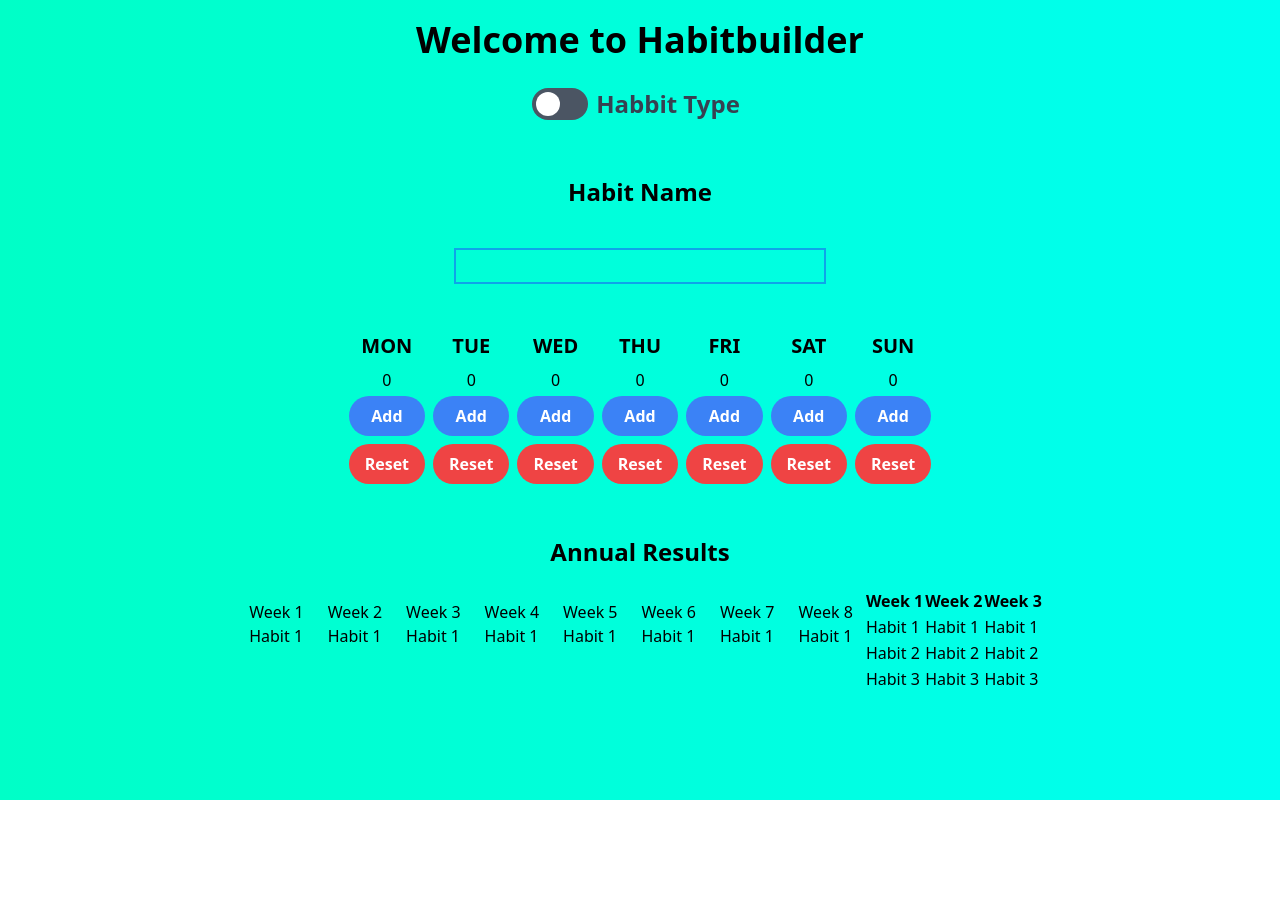
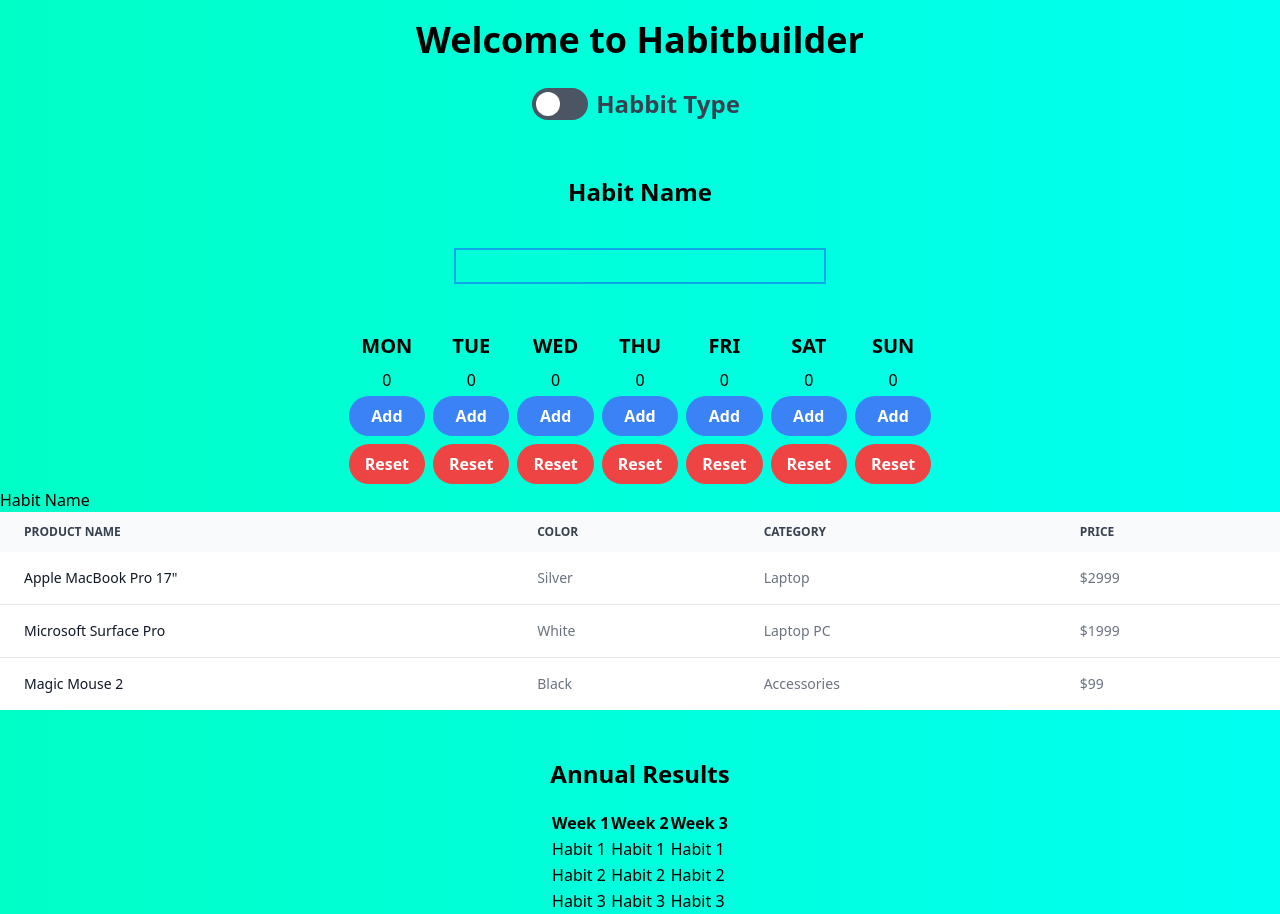
Before and after one commit to robonafisi/react-testing, a React (Create React App) app: page / in a window 1280 px wide. Before the commit the page ends 800 px from the top, so only its background shows below. Built offline with nearby package versions, Linux system fonts and the light colour scheme.

Commit message:
Adding a new table style

```diff
--- a/src/App.js
+++ b/src/App.js
@@ -6,7 +6,7 @@
 function App() {
 
   const [habittype, setHabittype] = useState(false);
-  const [habitname, setHabitname] = useState("");
+  const [habitname, setHabitname] = useState("Habit Name");
   const [moncount, setMoncount] = useState(0);
   const [tuecount, setTuecount] = useState(0);
   const [wedcount, setWedcount] = useState(0);
@@ -80,18 +80,83 @@
         <div>
           <p>{habitname}</p>
         </div>
+
+
+
+
+<div class="relative overflow-x-auto">
+    <table class="w-full text-sm text-left text-gray-500 dark:text-gray-400">
+        <thead class="text-xs text-gray-700 uppercase bg-gray-50 dark:bg-gray-700 dark:text-gray-400">
+            <tr>
+                <th scope="col" class="px-6 py-3">
+                    Product name
+                </th>
+                <th scope="col" class="px-6 py-3">
+                    Color
+                </th>
+                <th scope="col" class="px-6 py-3">
+                    Category
+                </th>
+                <th scope="col" class="px-6 py-3">
+                    Price
+                </th>
+            </tr>
+        </thead>
+        <tbody>
+            <tr class="bg-white border-b dark:bg-gray-800 dark:border-gray-700">
+                <th scope="row" class="px-6 py-4 font-medium text-gray-900 whitespace-nowrap dark:text-white">
+                    Apple MacBook Pro 17"
+                </th>
+                <td class="px-6 py-4">
+                    Silver
+                </td>
+                <td class="px-6 py-4">
+                    Laptop
+                </td>
+                <td class="px-6 py-4">
+                    $2999
+                </td>
+            </tr>
+            <tr class="bg-white border-b dark:bg-gray-800 dark:border-gray-700">
+                <th scope="row" class="px-6 py-4 font-medium text-gray-900 whitespace-nowrap dark:text-white">
+                    Microsoft Surface Pro
+                </th>
+                <td class="px-6 py-4">
+                    White
+                </td>
+                <td class="px-6 py-4">
+                    Laptop PC
+                </td>
+                <td class="px-6 py-4">
+                    $1999
+                </td>
+            </tr>
+            <tr class="bg-white dark:bg-gray-800">
+                <th scope="row" class="px-6 py-4 font-medium text-gray-900 whitespace-nowrap dark:text-white">
+                    Magic Mouse 2
+                </th>
+                <td class="px-6 py-4">
+                    Black
+                </td>
+                <td class="px-6 py-4">
+                    Accessories
+                </td>
+                <td class="px-6 py-4">
+                    $99
+                </td>
+            </tr>
+        </tbody>
+    </table>
+</div>
+
+
+
+
         <div className='flex flex-col items-center justify-center'>
           <h2 className='text-2xl font-bold m-5 mt-12'>Annual Results</h2>
           <div className='flex'>
-          <div className='m-3'><p>Week 1</p><p>Habit 1</p></div>
-          <div className='m-3'><p>Week 2</p><p>Habit 1</p></div>
-          <div className='m-3'><p>Week 3</p><p>Habit 1</p></div>
-          <div className='m-3'><p>Week 4</p><p>Habit 1</p></div>
-          <div className='m-3'><p>Week 5</p><p>Habit 1</p></div>
-          <div className='m-3'><p>Week 6</p><p>Habit 1</p></div>
-          <div className='m-3'><p>Week 7</p><p>Habit 1</p></div>
-          <div className='m-3'><p>Week 8</p><p>Habit 1</p></div>
-          <table>
+
+        <table className='table-auto'>
         <tr>
           <th>Week 1</th>
           <th>Week 2</th>
```
